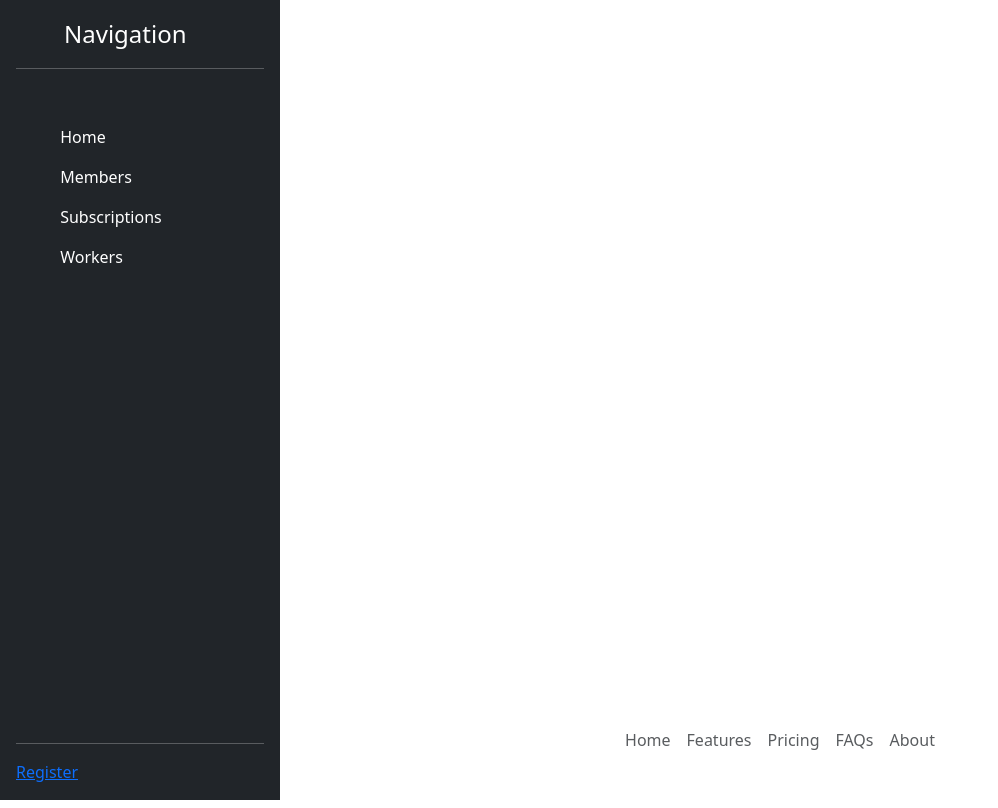
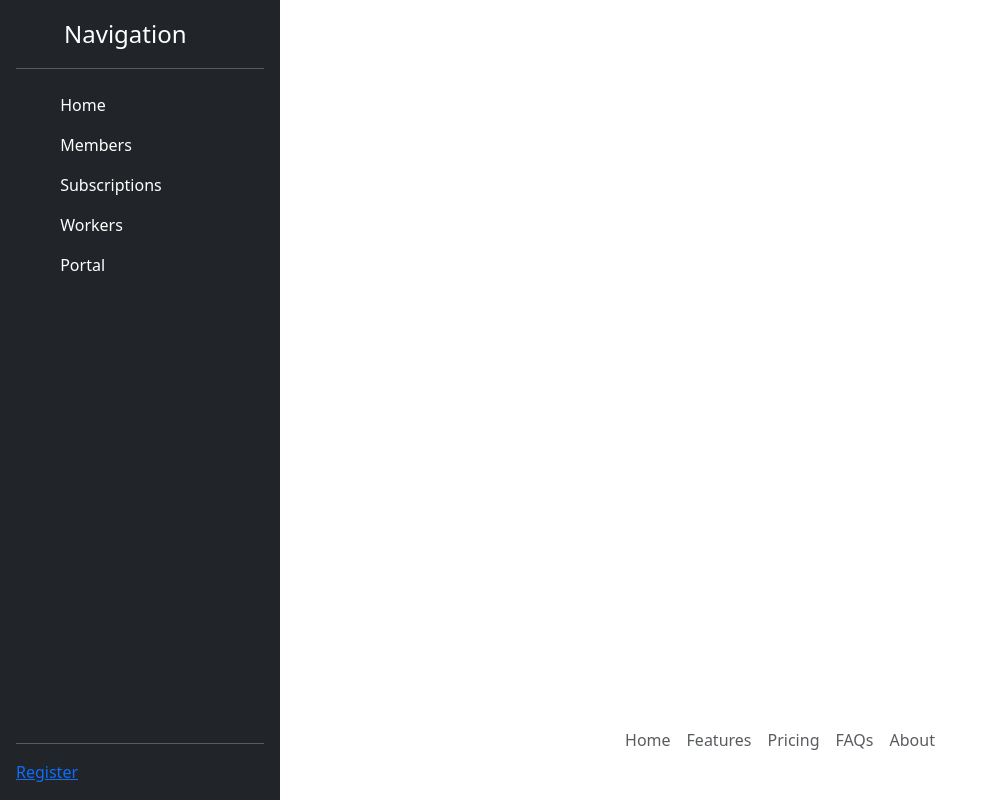
Before and after one commit to Darienspider/housing_portal, a Django app: template housingPortal/housingPortal/templates/main.html in a window 1280 px wide. Shown: the whole page, without its empty margins (0-998 px from the left). Run offline with Django 4.2, Linux system fonts and the light colour scheme; the template is opened without the code that fills it, so the values that code supplies are empty; some libraries are stand-ins or nearby versions.

Commit message:
removing extra text tag in navigation that was used in troubleshooting and correct view styling in housingPortal

```diff
--- a/housingPortal/housingPortal/templates/navigation.html
+++ b/housingPortal/housingPortal/templates/navigation.html
@@ -4,8 +4,6 @@
       <span class="fs-4">Navigation</span>
     </a>
     <hr>
-    <p> {{ appname }}</p>
-    <p> {{ selected }}</p>
     <ul class="nav nav-pills flex-column mb-auto">
       <li class="nav-item">
         {% if selected == 'home' %}
@@ -63,6 +61,21 @@
 
       </li>
 
+      <li>
+        {% if selected == 'workPortal' %}
+        <a href="/workPortal" class="nav-link text-white active  ">
+          <svg class="bi me-2" width="16" height="16"><use xlink:href="#grid"></use></svg>
+          Portal
+        </a>
+        {% else %}
+        <a href="/workPortal" class="nav-link text-white ">
+          <svg class="bi me-2" width="16" height="16"><use xlink:href="#grid"></use></svg>
+          Portal
+        </a>
+        {% endif %}
+
+      </li>
+
     </ul>
     <hr>
     {% if authenticated %}
--- a/housingPortal/workPortal/views.py
+++ b/housingPortal/workPortal/views.py
@@ -4,7 +4,7 @@ from django.shortcuts import render
 def home(request):
     content = {
         'title': 'workPortal Homepage',
-         'selected': request.resolver_match.view_name,
+        'selected': request.resolver_match.view_name,
         'appname': request.resolver_match.view_name,
     }
     return render(request,'workPortal/home.html', context = content)
```
